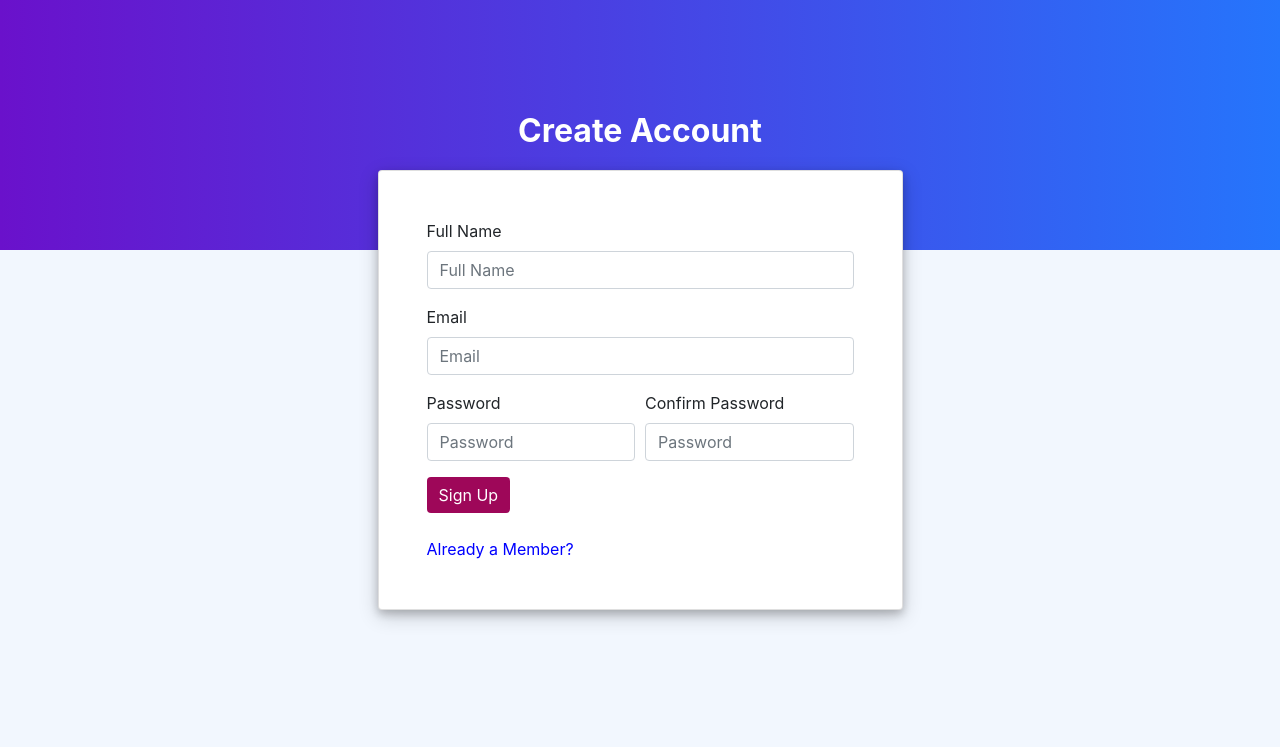
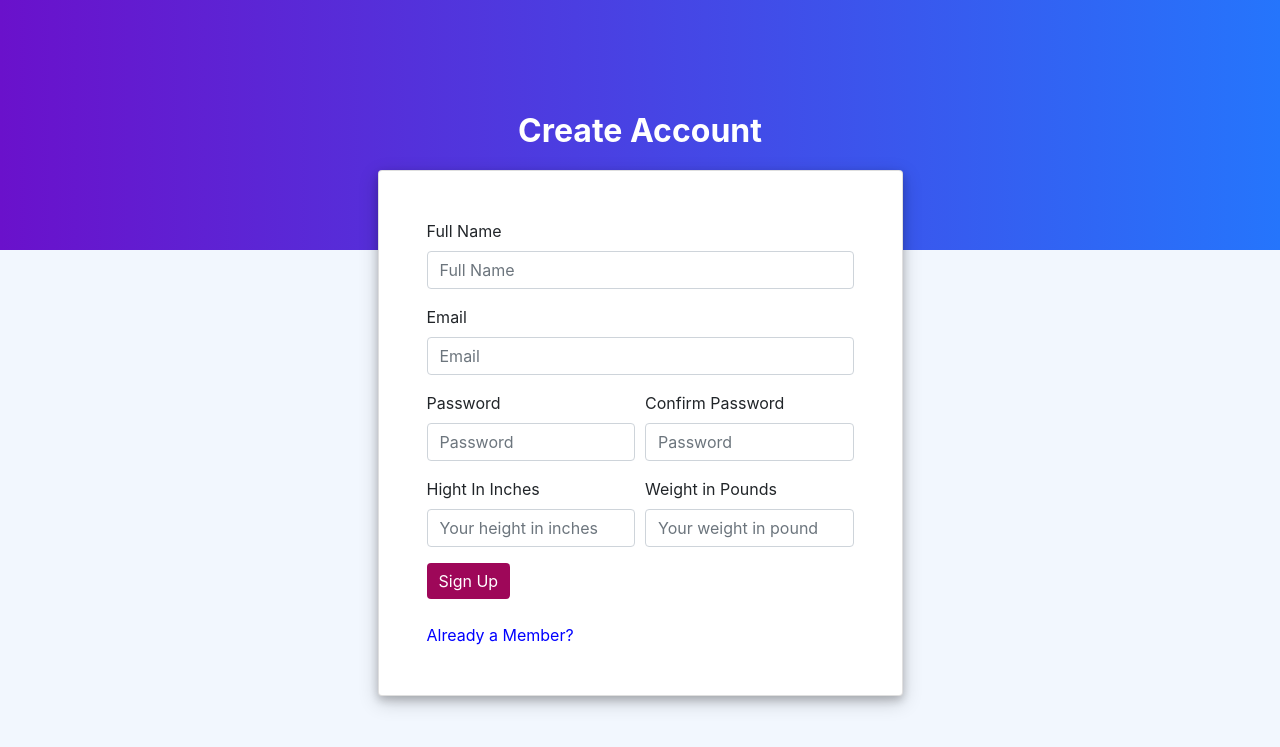
Before and after one commit to skgandhi44/sys-integration, a PHP site: page /register.php in a window 1280 px wide. Shown: the top 747 px of the page. Run offline with PHP 8.4, Linux system fonts and the light colour scheme.

Commit message:
Edit two fields, Height and Weight to calculate BMI and also validated the fields

```diff
--- a/frontend/html/register.php
+++ b/frontend/html/register.php
@@ -27,7 +27,7 @@
 
                     <form method="post" action="register.php">
 
-			<?php include('../php/errors.php');?>
+			             <?php include('../php/errors.php');?>
 
                         <div class="form-row">
                             <div class="form-group col-md-12">
@@ -55,6 +55,18 @@
                             </div>
                         </div>
 
+                        <div class="form-row">
+                             <div class="form-group col-md-6">
+                                <label for="heightInInches">Hight In Inches</label>
+                                <input type="number" min="0" name="heightInInches" id="heightInInches" class="form-control input-lg" Placeholder="Your height in inches">
+                            </div>
+
+                             <div class="form-group col-md-6">
+                                <label for="weightInPound">Weight in Pounds</label>
+                                <input type="number" min="0" name="weightInPound" id="weightInPound" class="form-control input-lg" Placeholder="Your weight in pound">
+                            </div>
+                        </div>
+
                         <div class="text-left">
                             <button type="submit" class="btn btn-primary" name="reg_user">Sign Up</button>
                         </div>
```
